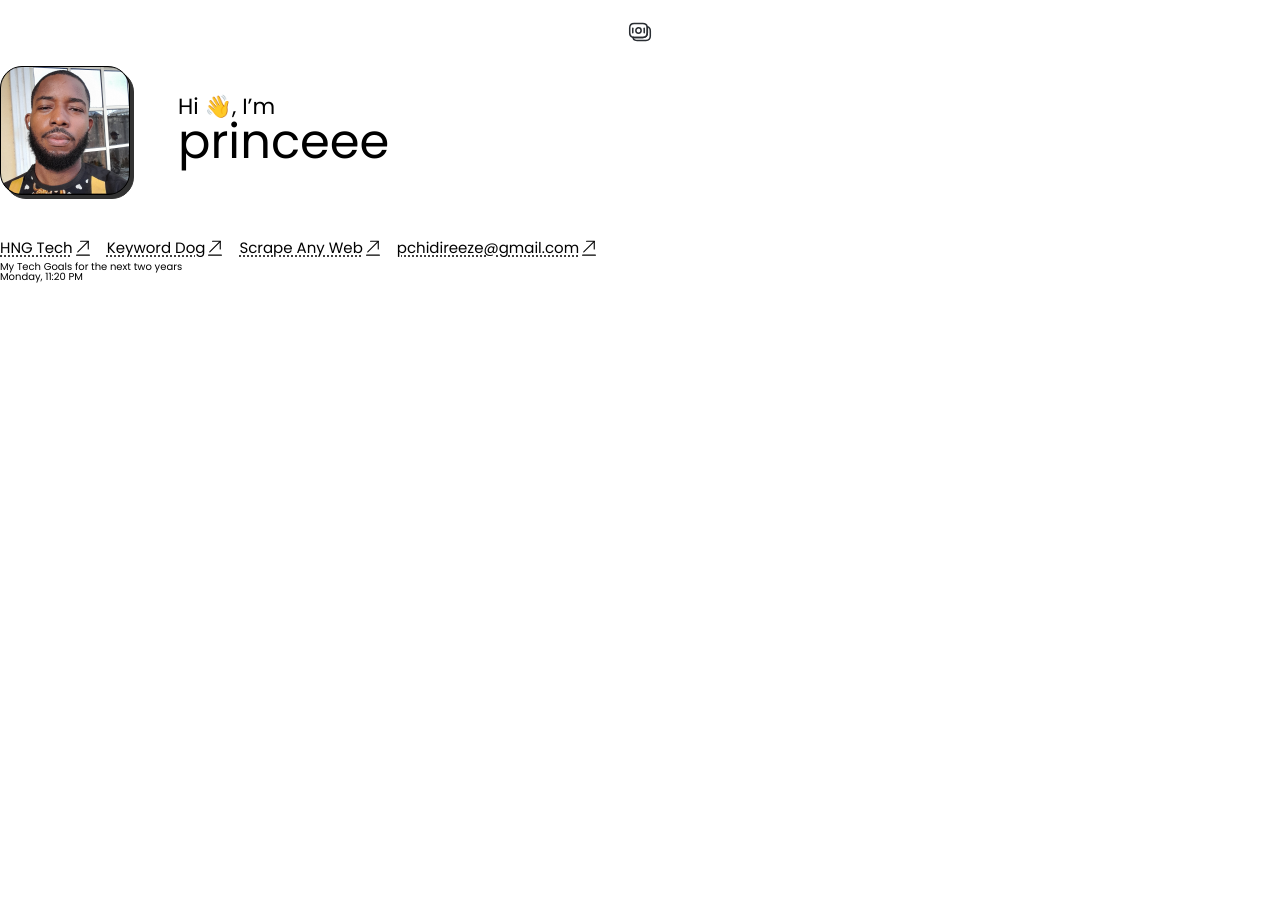
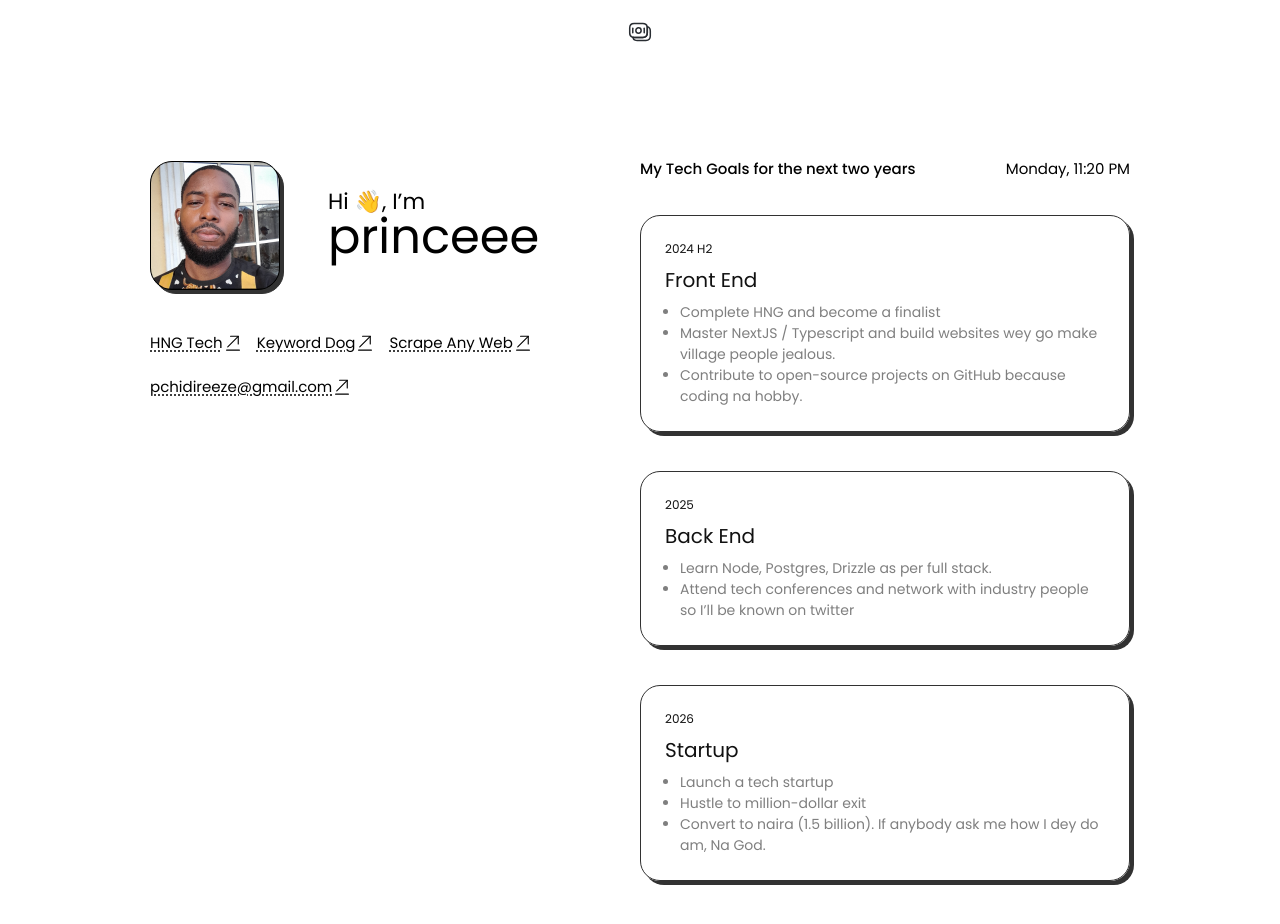
Before and after one commit to princeeze/hng1-portfolio, a plain HTML site: page index.html in a window 1280 px wide. Before the commit the page ends 800 px from the top, so only its background shows below. Drawn offline with Linux system fonts and the light colour scheme.

Commit message:
feat: add goals

```diff
--- a/index.html
+++ b/index.html
@@ -21,7 +21,8 @@
         ><img src="/assets/moneys.svg" alt="Web Logo"
       /></a>
     </nav>
-    <header>
+    <main>
+      <header class="heading">
         <div class="profile">
           <div class="profile-picture">
             <img
@@ -48,7 +49,8 @@
             data-testid="keywordLink"
             target="_blank"
             rel="noopener noreferrer"
-          ><span>Keyword Dog</span> <img src="/assets/link.svg" alt="Link Icon"
+            ><span>Keyword Dog</span>
+            <img src="/assets/link.svg" alt="Link Icon"
           /></a>
           <a
             href="https://scrapeanyweb.site"
@@ -68,14 +70,53 @@
           /></a>
         </div>
       </header>
-    <main>
-      <div>
+      <section class="goals">
+        <div class="goals-header">
           <h2>My Tech Goals for the next two years</h2>
           <p>
             <span id="day" data-testid="currentDay"></span>,
             <span id="time" data-testid="currentTimeUTC"></span>
           </p>
         </div>
+        <div class="goal">
+          <p>2024 H2</p>
+          <h3>Front End</h3>
+          <ul>
+            <li>Complete HNG and become a finalist</li>
+            <li>
+              Master NextJS / Typescript and build websites wey go make village
+              people jealous.
+            </li>
+            <li>
+              Contribute to open-source projects on GitHub because coding na
+              hobby.
+            </li>
+          </ul>
+        </div>
+        <div class="goal">
+          <p>2025</p>
+          <h3>Back End</h3>
+          <ul>
+            <li>Learn Node, Postgres, Drizzle as per full stack.</li>
+            <li>
+              Attend tech conferences and network with industry people so I’ll
+              be known on twitter
+            </li>
+          </ul>
+        </div>
+        <div class="goal">
+          <p>2026</p>
+          <h3>Startup</h3>
+          <ul>
+            <li>Launch a tech startup</li>
+            <li>Hustle to million-dollar exit</li>
+            <li>
+              Convert to naira (1.5 billion). If anybody ask me how I dey do am,
+              Na God.
+            </li>
+          </ul>
+        </div>
+      </section>
     </main>
     <script src="script.js"></script>
   </body>
--- a/styles.css
+++ b/styles.css
@@ -8,12 +8,22 @@ nav {
   align-items: center;
   width: 100%;
   height: 6.6rem;
+  background-color: white;
+  position: sticky;
+  top: 0;
 }
 
-header {
+main {
+  display: flex;
+  margin: 9.5rem 15rem 0rem 15rem;
+}
+
+.heading {
   display: flex;
   flex-direction: column;
   gap: 38px;
+  position: fixed;
+  width: 40%;
 }
 
 .profile {
@@ -77,3 +87,62 @@ header {
   text-decoration: underline dotted;
   color: #000000;
 }
+
+.goals-header {
+  display: flex;
+  justify-content: space-between;
+  font-weight: 400;
+  font-size: 1.5rem;
+}
+
+h2 {
+  font-weight: 500;
+}
+
+.goals {
+  display: flex;
+  flex-direction: column;
+  gap: 39px;
+  padding-bottom: 100px;
+  width: 50%;
+  padding-left: 50%;
+}
+
+.goal {
+  display: flex;
+  flex-direction: column;
+
+  padding: 24px;
+  gap: 1.2rem;
+
+  /* width: 521px; */
+
+  border: 1px solid #323232;
+  box-shadow: 4px 4px 0px #323232;
+  border-radius: 20px;
+}
+
+.goal p {
+  font-weight: 400;
+  font-size: 12px;
+  line-height: 150%;
+  color: #111111;
+}
+
+.goal h3 {
+  font-weight: 400;
+  font-size: 20px;
+  color: #111111;
+}
+
+.goal ul {
+  /* list-style-position: inside; */
+  list-style-type: disc;
+  margin-left: 1.5rem;
+  font-weight: 400;
+  font-size: 14px;
+  line-height: 150%;
+  /* or 21px */
+
+  color: #7f7f7f;
+}
```
Lines whose indentation alone changed are shown as unchanged.
